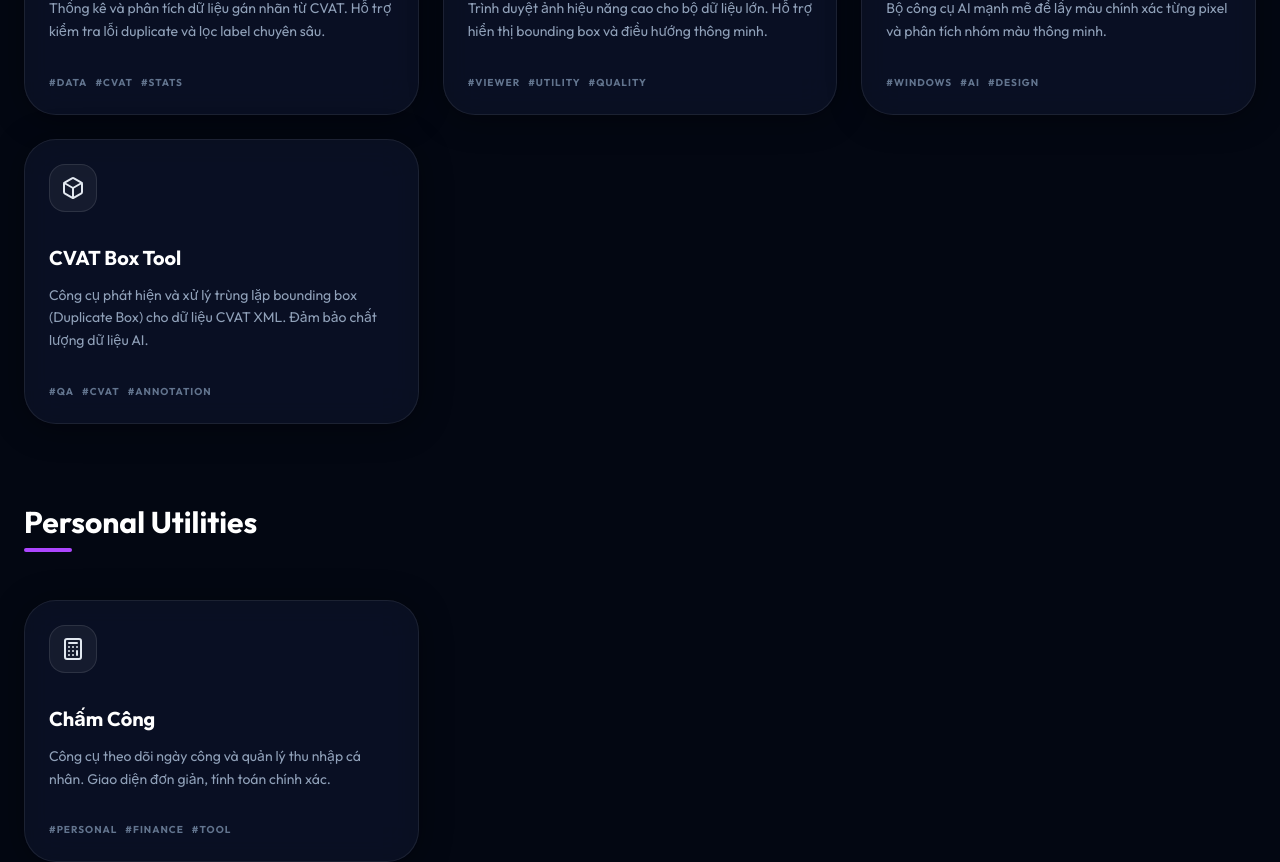
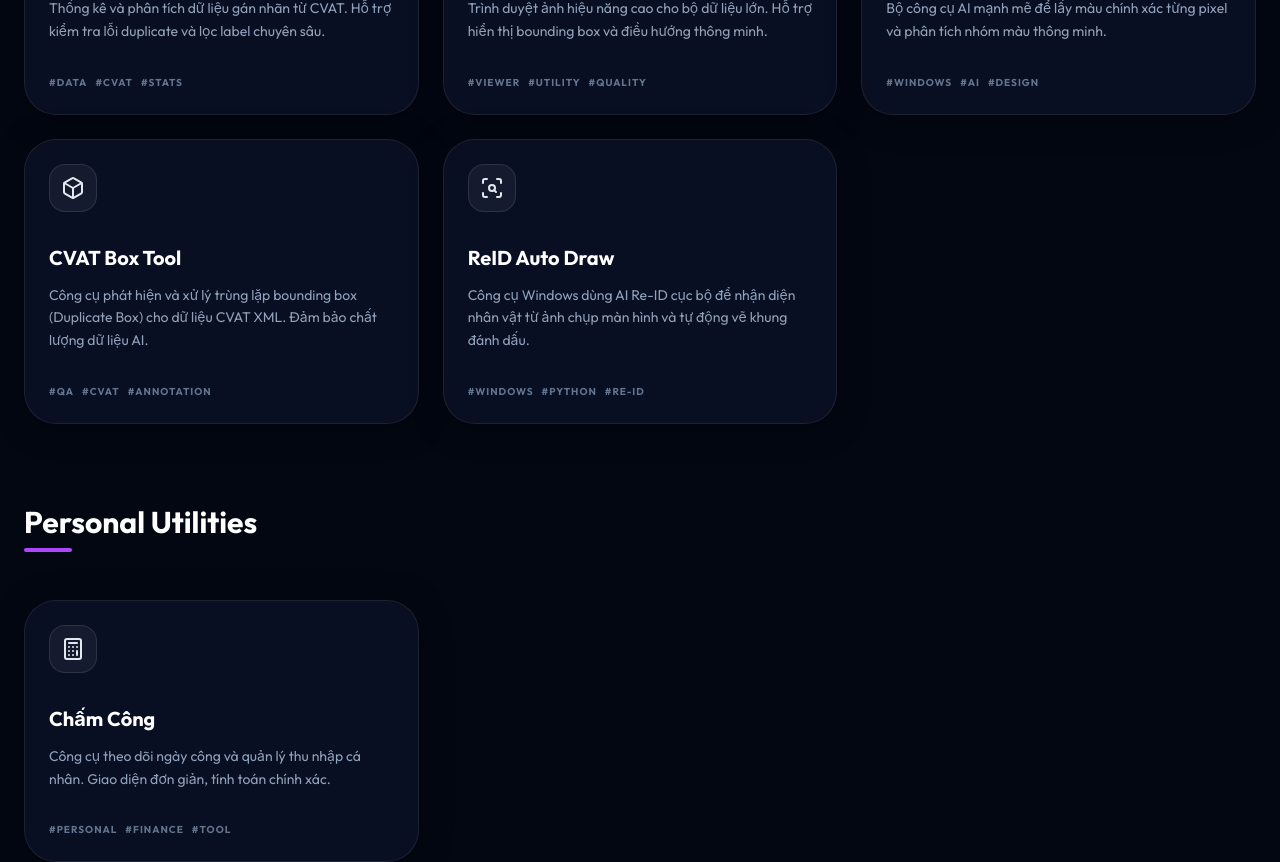
Before and after one commit to NDCLI/myapp, a React (Vite) app: page / in a window 1280 px wide. Shown: the part 920-1782 px from the top of the page. Built offline with nearby package versions, Linux system fonts and the light colour scheme.

Commit message:
feat: add ReID Auto Draw project

```diff
--- a/src/App.tsx
+++ b/src/App.tsx
@@ -1,9 +1,10 @@
 import { useEffect, useState } from 'react';
-import { Github, ExternalLink, LayoutDashboard, Image as ImageIcon, Calculator, Sparkles, Monitor, Cpu, Box, Pipette } from 'lucide-react';
+import { Github, ExternalLink, LayoutDashboard, Image as ImageIcon, Calculator, Sparkles, Monitor, Cpu, Box, Pipette, ScanSearch } from 'lucide-react';
 import chamcongSS from './assets/chamcong-ss.png';
 import annotationsSS from './assets/annotations-ss.png';
 import imageviewSS from './assets/imageview-ss.png';
 import boxSS from './assets/box-ss.png';
+import reidAutoSS from './assets/reid-auto-ss.png';
 import { clsx, type ClassValue } from 'clsx';
 import { twMerge } from 'tailwind-merge';
 
@@ -72,6 +73,16 @@ const apps: AppItem[] = [
     tags: ["QA", "CVAT", "Annotation"],
     color: "from-amber-500/20 to-orange-500/20",
     category: "cvat"
+  },
+  {
+    id: "reidauto",
+    title: "ReID Auto Draw",
+    description: "Công cụ Windows dùng AI Re-ID cục bộ để nhận diện nhân vật từ ảnh chụp màn hình và tự động vẽ khung đánh dấu.",
+    url: "https://github.com/NDCLI/ReIDAuto",
+    icon: <ScanSearch className="w-6 h-6" />,
+    tags: ["Windows", "Python", "Re-ID"],
+    color: "from-cyan-500/20 to-blue-500/20",
+    category: "cvat"
   }
 ];
 
@@ -85,6 +96,15 @@ const featuredProjects = [
     url: 'https://boxct.vercel.app/',
     githubUrl: 'https://github.com/NDCLI/box',
     tags: ['React 19', 'TypeScript', 'CVAT'],
+  },
+  {
+    id: 'reidauto',
+    title: 'ReID Auto Draw',
+    eyebrow: 'Desktop AI utility',
+    description: 'Nhận diện nhân vật bằng AI Re-ID cục bộ và tự động vẽ khung đánh dấu trực tiếp từ ảnh chụp màn hình.',
+    image: reidAutoSS,
+    url: 'https://github.com/NDCLI/ReIDAuto',
+    tags: ['Windows', 'Python', 'OpenVINO'],
   },
   {
     id: 'chamcong',
@@ -224,7 +244,7 @@ function App() {
                         </div>
                         <div className="flex gap-2">
                           <a href={activeFeatured.url} target="_blank" rel="noreferrer" className="inline-flex items-center gap-1.5 px-3 py-1.5 rounded-lg bg-white text-[#020617] text-[8px] font-black hover:bg-cyan-100 transition-colors">
-                            Live demo <ExternalLink className="w-2.5 h-2.5" />
+                            {activeFeatured.id === 'reidauto' ? 'View GitHub' : 'Live demo'} <ExternalLink className="w-2.5 h-2.5" />
                           </a>
                           {'githubUrl' in activeFeatured && activeFeatured.githubUrl && (
                             <a href={activeFeatured.githubUrl} target="_blank" rel="noreferrer" className="inline-flex items-center gap-1.5 px-3 py-1.5 rounded-lg bg-white/5 border border-white/10 text-white text-[8px] font-black hover:bg-white/10 transition-colors">
@@ -234,7 +254,7 @@ function App() {
                         </div>
                       </div>
 
-                      <div className="absolute inset-x-4 bottom-3 grid grid-cols-4 gap-1.5">
+                      <div className="absolute inset-x-4 bottom-3 grid grid-cols-5 gap-1.5">
                         {featuredProjects.map(project => (
                           <button
                             key={project.id}
@@ -439,6 +459,11 @@ function App() {
                     app.title === "CVAT Box Tool" && "Xem trực quan thông tin chi tiết của box trùng lặp: ID đối tượng, tọa độ và Frame tương ứng.",
                     app.title === "CVAT Box Tool" && "Tải xuống file XML sạch đã được loại bỏ tự động các box bị trùng lặp.",
 
+                    app.title === "ReID Auto Draw" && "Cài đặt ứng dụng trên Windows và chuẩn bị các thư mục ảnh mẫu trong thư mục queries.",
+                    app.title === "ReID Auto Draw" && "Chọn nhóm nhân vật cần tìm hoặc dùng chế độ tự động phân loại ảnh mẫu từ Clipboard.",
+                    app.title === "ReID Auto Draw" && "Chụp giao diện Re-ID bằng Snipping Tool hoặc ShareX để AI tự động nhận diện và vẽ khung.",
+                    app.title === "ReID Auto Draw" && "Dùng cửa sổ Batch Review để xóa khung sai, bổ sung khung thiếu và lưu kết quả.",
+
                     "Truy cập ứng dụng ngay để trải nghiệm đầy đủ các tính năng chuyên sâu."
                   ].filter(Boolean).map((step, i) => (
                     <li key={i} className="flex gap-3 text-slate-400 text-sm leading-relaxed">
```
Also changed, not shown: src/assets/reid-auto-ss.png (added).
